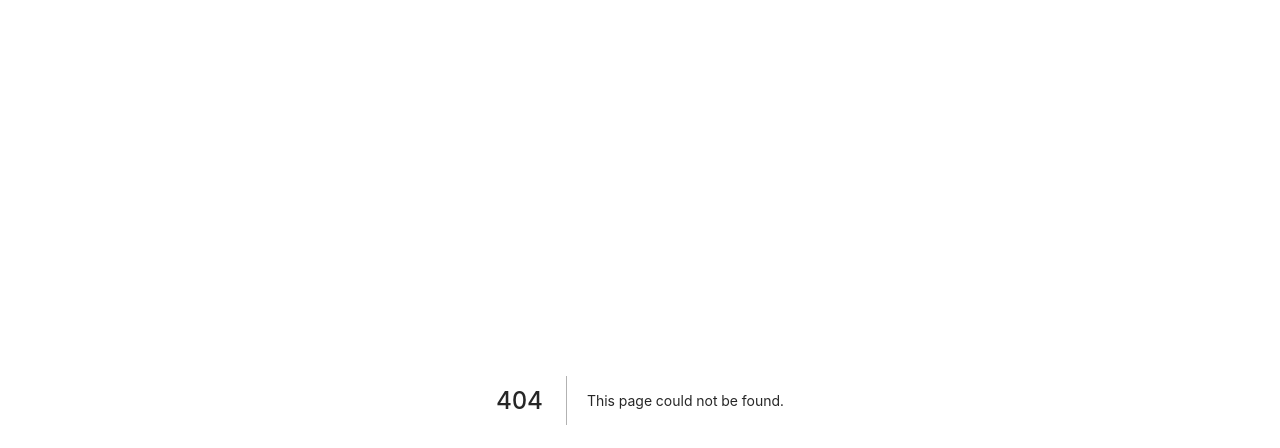
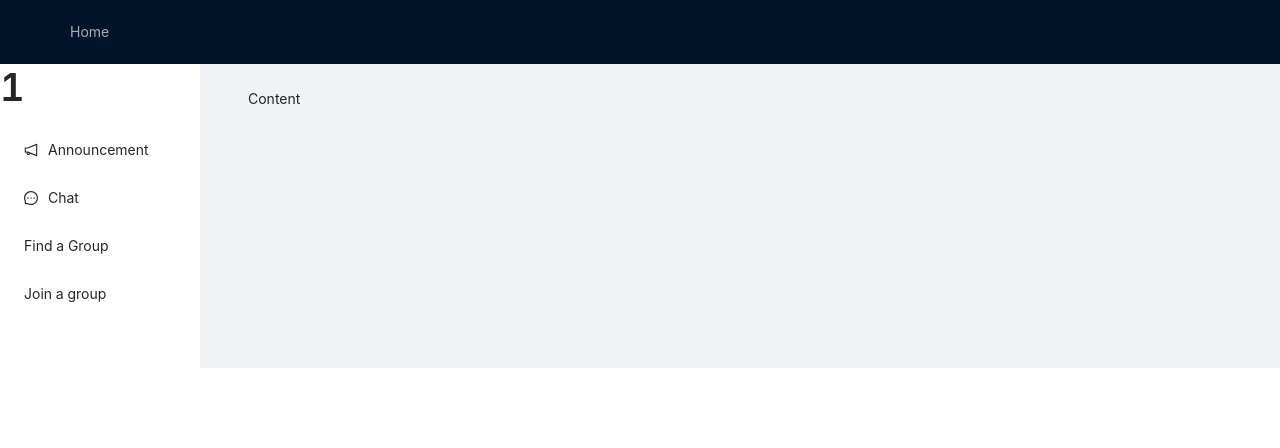
Before and after one commit to NukeWolf/course-hub, a Next.js app: page /class/1 in a window 1280 px wide. Before the commit this address had no page. Shown: the top 448 px of the page. Built offline with nearby package versions, Linux system fonts and the light colour scheme.

Commit message:
final commit

```diff
--- a/package.json
+++ b/package.json
@@ -6,7 +6,8 @@
     "dev": "next dev",
     "build": "next build",
     "start": "next start",
-    "lint": "next lint"
+    "lint": "next lint",
+    "export": "next export"
   },
   "dependencies": {
     "@ant-design/icons": "^4.7.0",
--- /dev/null
+++ b/pages/class/[slug].js
@@ -0,0 +1,76 @@
+import { Layout, Menu, Breadcrumb, Typography } from "antd";
+
+import {
+  UserOutlined,
+  LaptopOutlined,
+  NotificationOutlined,
+  MessageOutlined,
+} from "@ant-design/icons";
+
+import Link from "next/link";
+
+const { Title } = Typography;
+import { useRouter } from "next/router";
+import Classes from "../../config/classes.json";
+
+const courseMap = Classes.data.courses.map((course) => {
+  return {
+    courseCode: course.computed_listing_infos[0].course_code,
+    title: course.title,
+  };
+});
+
+const { Header, Content, Footer, Sider } = Layout;
+const { SubMenu } = Menu;
+
+export default function Home() {
+  const router = useRouter();
+  const { slug } = router.query;
+  console.log(slug);
+  return (
+    <Layout>
+      <Header className="header">
+        <div className="logo" />
+        <Menu theme="dark" mode="horizontal">
+          <Menu.Item>
+            <Link href="/">
+              <a>Home</a>
+            </Link>
+          </Menu.Item>
+        </Menu>
+      </Header>
+      <Layout>
+        <Sider width={200} className="site-layout-background">
+          <Menu
+            mode="inline"
+            defaultSelectedKeys={["1"]}
+            defaultOpenKeys={["sub1"]}
+            style={{ height: "100%", borderRight: 0 }}
+          >
+            <Title>{slug}</Title>
+            <Menu.Item key="2" icon={<NotificationOutlined />}>
+              Announcement
+            </Menu.Item>
+            <Menu.Item key="3" icon={<MessageOutlined />}>
+              Chat
+            </Menu.Item>
+            <Menu.Item key="4">Find a Group</Menu.Item>
+            <Menu.Item key="5">Join a group</Menu.Item>
+          </Menu>
+        </Sider>
+        <Layout style={{ padding: "0 24px 24px" }}>
+          <Content
+            className="site-layout-background"
+            style={{
+              padding: 24,
+              margin: 0,
+              minHeight: 280,
+            }}
+          >
+            Content
+          </Content>
+        </Layout>
+      </Layout>
+    </Layout>
+  );
+}
```
Also changed, not shown: pages/index.js (+12 -8 lines).
